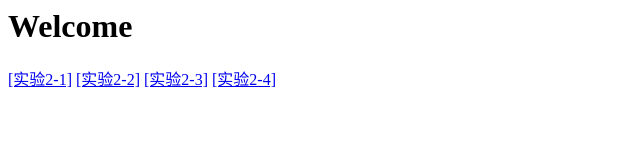
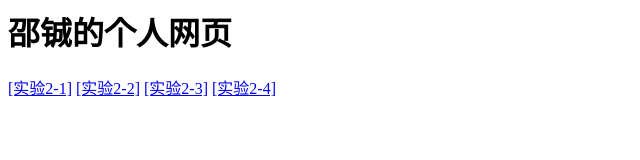
Before and after one commit to shaocheng333/shaocheng333.github.io, a plain HTML site: page index.html in a window 1280 px wide. Shown: the whole page, without its empty margins (0-640 px from the left). Drawn offline with Linux system fonts and the light colour scheme.

Commit message:
Update index.html

```diff
--- a/index.html
+++ b/index.html
@@ -3,7 +3,7 @@
     <title>邵铖的个人网页</title>
   </head>
  <body>
-   <h1>Welcome</h1>
+   <h1>邵铖的个人网页</h1>
    <a href="sy2-1.html">[实验2-1]</a>
    <a href="sy2-2.html">[实验2-2]</a>
    <a href="sy2-3.html">[实验2-3]</a>
```
